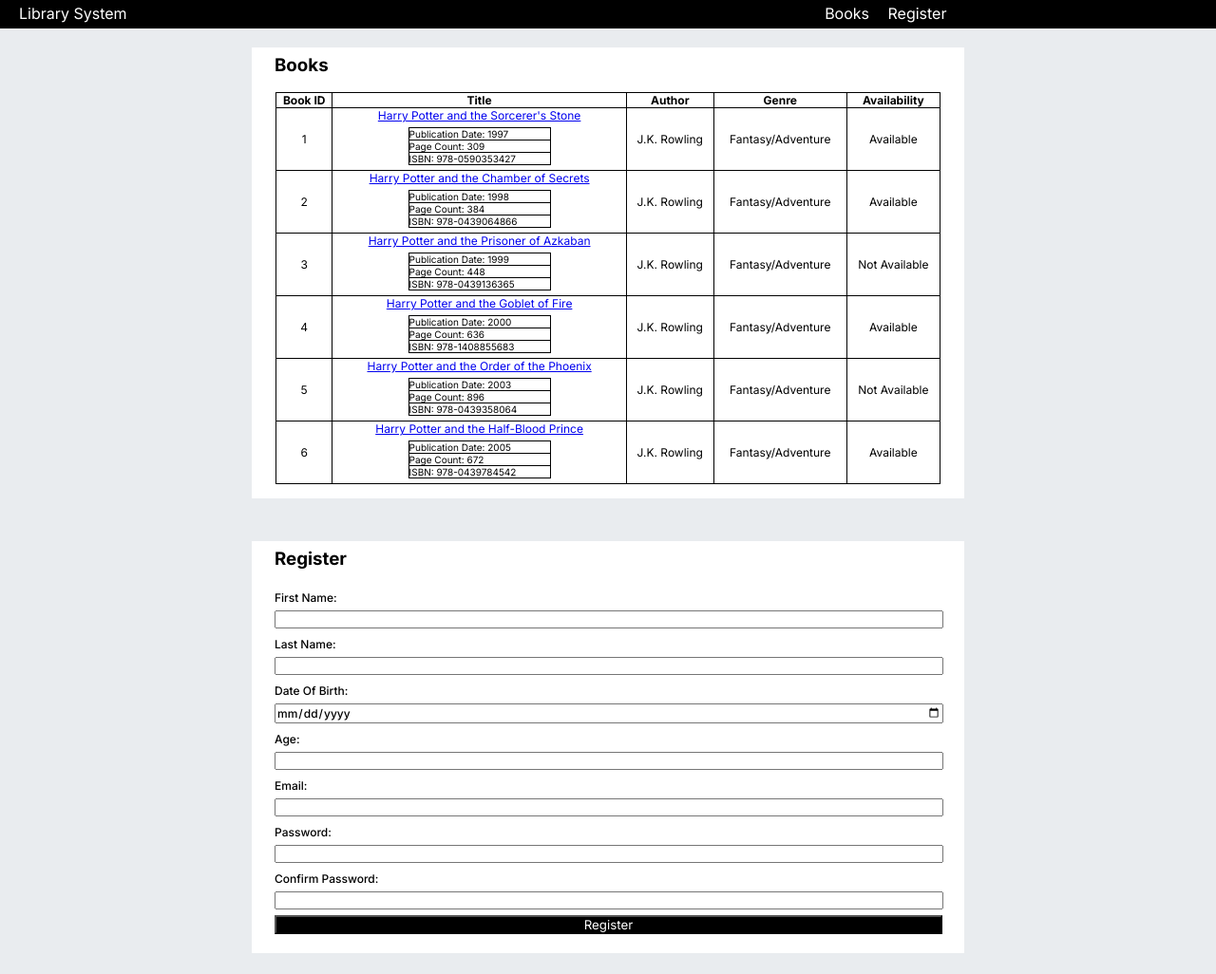
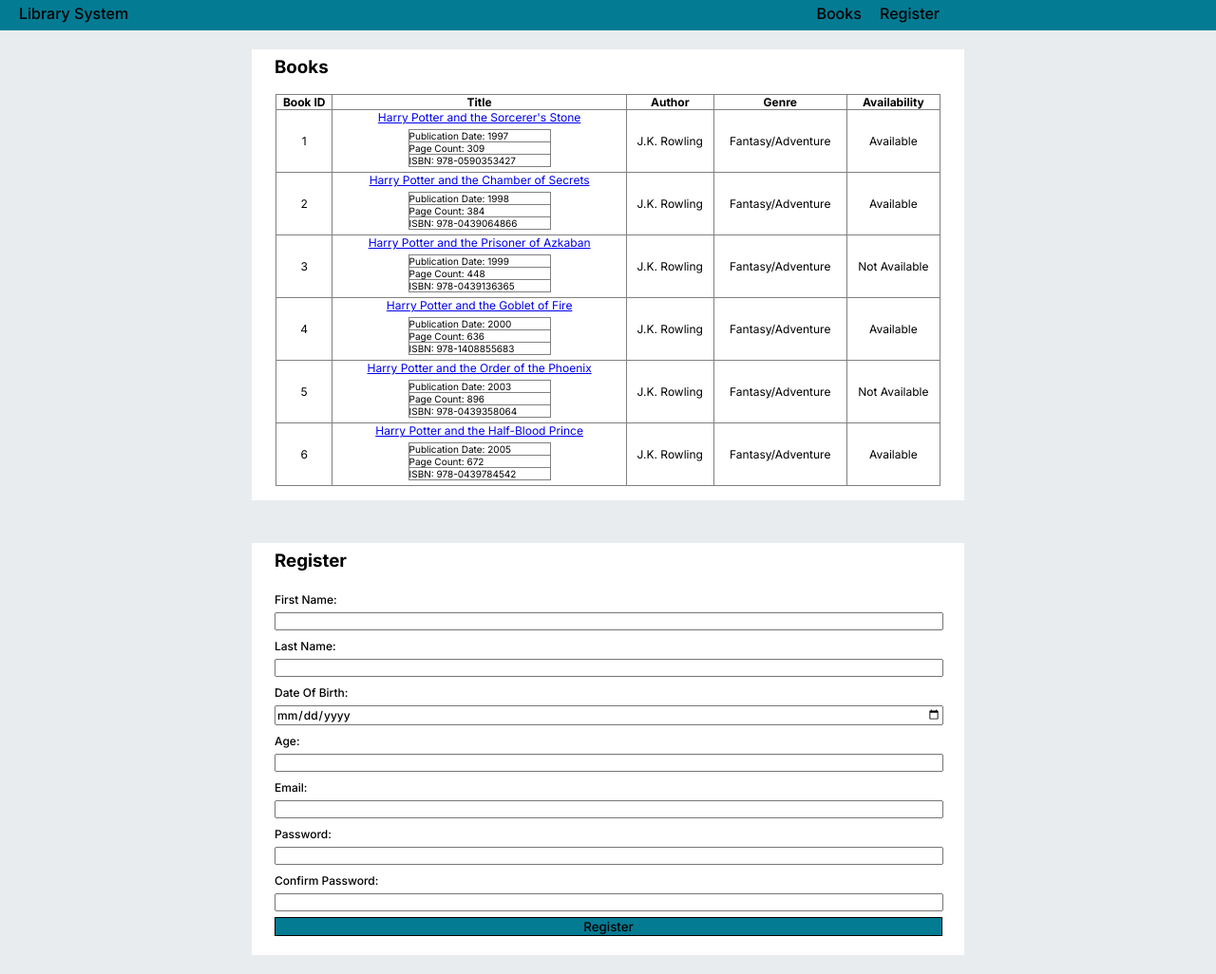
Before and after one commit to joydeepsarkar99/Basic-Library-System, a plain HTML site: page index.html in a window 1280 px wide. Shown: the whole page at 95% size. Drawn offline with Linux system fonts and the light colour scheme.

Commit message:
second commit

```diff
--- a/style.css
+++ b/style.css
@@ -6,27 +6,28 @@
     font-family: "Inter", sans-serif;
 }
 #navbar{
-    height:30px;
-    background-color: black;
+    height:32px;
+    background-color: #027b93;
+    font-weight: 500;
     box-sizing: border-box;
     line-height: 1.8;
     position: sticky;
     top:0;
 }
+html{
+    scroll-behavior: smooth;
+}
 
 #heading{
-    color: white;
-    padding:0px 730px 0px 20px;
-}
-#heading:hover{
-    color: lightseagreen;
+    color:black;
+    padding:0px 720px 0px 20px;
 }
 .content_title>a{
     text-decoration: none;
-    color: white;
+    color: black;
 }
 .content_title>a:hover{
-    color: lightseagreen;
+    color: white;
 }
 .content_title{
     padding-right: 15px;
@@ -41,7 +42,7 @@ div{
     margin: auto;
 }
 table,th,td{
-    border:1px solid black;
+    border:1px solid gray;
     border-collapse: collapse;
 }
 #books{
@@ -84,9 +85,12 @@ label,input{
 }
 button{
     width: 703px;
-    color: white;
-    background-color: black;
+    height: 20px;
+    color:black;
+    background-color: #027b93;
+    border: 1px solid black;
+    font-weight: 500;
 }
 button:hover{
-    color: lightseagreen;
+    color: white;
 }
```
